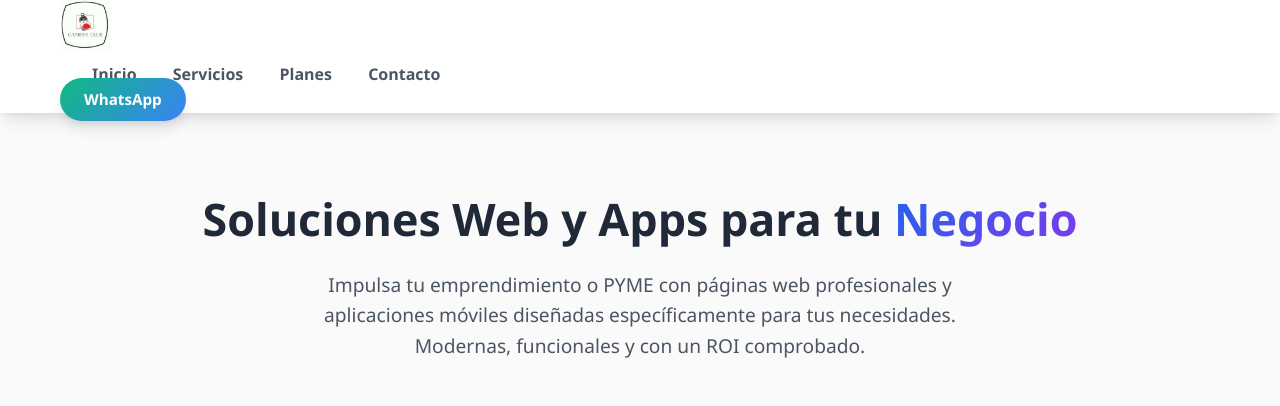
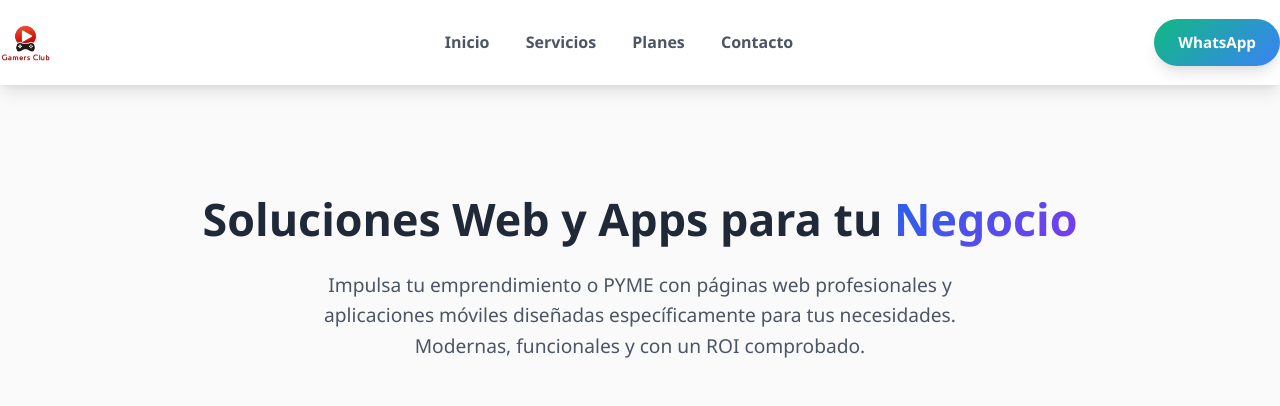
Before and after one commit to jailchazev/GamersClubDigital, a Flask app: page / in a window 1280 px wide. Shown: the top 406 px of the page. Run offline with Flask 3, Linux system fonts and the light colour scheme.

Commit message:
Corregido alineación del logo en el header

```diff
--- a/templates/index.html
+++ b/templates/index.html
@@ -322,22 +322,64 @@
                 align-items: center;
             }
         }
+
+        <style>
+    .logo-container {
+        display: inline-block;
+        vertical-align: middle;
+        margin-right: 2rem;
+        margin-top: -8px; /* Ajusta para alinear con el menú */
+    }
+
+    .header-content {
+        display: flex;
+        justify-content: space-between;
+        align-items: center;
+        padding: 1.2rem 0;
+    }
+
+    .whatsapp-btn {
+        background: linear-gradient(135deg, #10b981, #3b82f6);
+        color: white;
+        padding: 0.7rem 1.5rem;
+        border-radius: 50px;
+        font-weight: 600;
+        text-decoration: none;
+        box-shadow: 0 10px 15px -3px rgba(0, 0, 0, 0.1), 0 4px 6px -2px rgba(0, 0, 0, 0.05);
+        transition: all 0.3s ease-in-out;
+        border: none;
+        cursor: pointer;
+        font-size: 0.95rem;
+        margin-left: 0;
+    }
+
+    .whatsapp-btn:hover {
+        transform: translateY(-3px);
+        box-shadow: 0 20px 25px -5px rgba(0, 0, 0, 0.1), 0 10px 10px -5px rgba(0, 0, 0, 0.04);
+    }
+</style>
+
     </style>
 </head>
 <body>
     <!-- Header -->
     <header>
-        <div class="container">
-            <div class="logo">
-                <img src="{{ url_for('static', filename='logo.png') }}" alt="GamersClubDigital" style="height: 50px; margin: 0; padding: 0;">
+        <div class="header-content">
+            <!-- Logo -->
+            <div class="logo-container">
+                <img src="{{ url_for('static', filename='logo.png') }}" alt="GamersClubDigital" style="height: 40px; vertical-align: middle;">
             </div>
+
+            <!-- Menú -->
             <nav>
                 <a href="#inicio">Inicio</a>
                 <a href="#servicios">Servicios</a>
                 <a href="#planes">Planes</a>
                 <a href="#contacto">Contacto</a>
             </nav>
-                        <a href="https://wa.me/51981558445?text=Hola,%20vi%20su%20web%20GamersClubDigital%20y%20estoy%20interesado%20en%20una%20p%C3%A1gina%20web%20o%20app%20para%20mi%20negocio.%20%C2%BFPodemos%20hablar?" target="_blank" class="whatsapp-btn">WhatsApp</a>
+
+            <!-- Botón WhatsApp -->
+            <a href="https://wa.me/51981558445?text=Hola,%20estoy%20interesado%20en%20sus%20servicios%20de%20desarrollo%20web%20y%20apps" target="_blank" class="whatsapp-btn">WhatsApp</a>
         </div>
         </div>
     </header>
```
Also changed, not shown: static/logo.png. Lines whose indentation alone changed are shown as unchanged.
